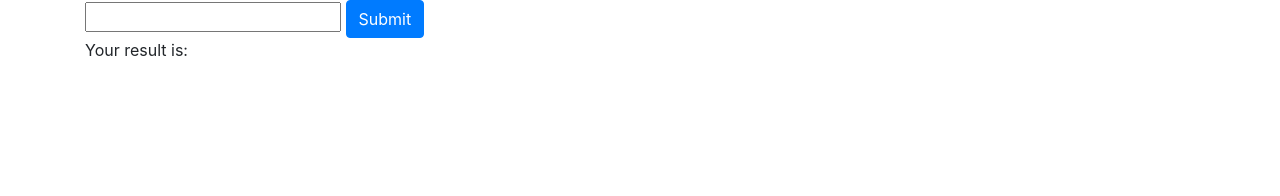
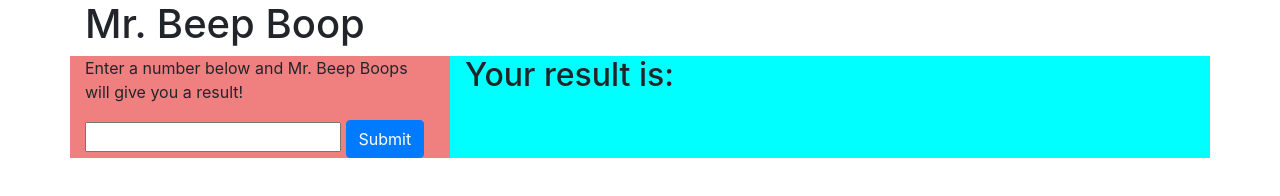
Before and after one commit to mireie/mr-beep-boop, a plain HTML site: page index.html in a window 1280 px wide. Drawn offline with Linux system fonts and the light colour scheme.

Commit message:
add bootstrap grid

```diff
--- a/css/styles.css
+++ b/css/styles.css
@@ -0,0 +1,6 @@
+#result {
+  background-color:aqua;
+}
+#entry {
+  background-color: lightcoral;
+}
--- a/index.html
+++ b/index.html
@@ -5,20 +5,26 @@
   <meta http-equiv="X-UA-Compatible" content="IE=edge">
   <meta name="viewport" content="width=device-width, initial-scale=1.0">
   <link rel="stylesheet" type="text/css" href="css/bootstrap.css">
-  <link rel="stylesheet" type="text/css" href="css/style.css">
+  <link rel="stylesheet" type="text/css" href="css/styles.css">
   <script src="js/jquery-3.6.0.js" ></script>
   <script src="js/scripts.js"></script>
-  <title>Mr Beep Boop</title>
+  <title>Mr. Beep Boop</title>
 </head>
 <body>
   <div class="container">
-    <form id="form">
-      <input id="userNumber" type="number"></input>
-      <button type="submit" class="btn btn-primary">Submit</button>
-    </form>
-    <div class="result">
-      <p>Your result is:</p>
-      <p id="output"></p>
+    <h1>Mr. Beep Boop</h1>
+    <div class="row">
+      <div class="col" id="entry">
+        <form id="form">
+          <p>Enter a number below and Mr. Beep Boops will give you a result!</p>
+          <input id="userNumber" type="number"></input>
+          <button type="submit" class="btn btn-primary">Submit</button>
+        </form>
+      </div>
+      <div class="col-8" id="result">
+        <h2>Your result is:</h2>
+        <p id="output"></p>
+      </div>
     </div>
   </div>
 </body>
```
Also changed, not shown: 1 other file.
